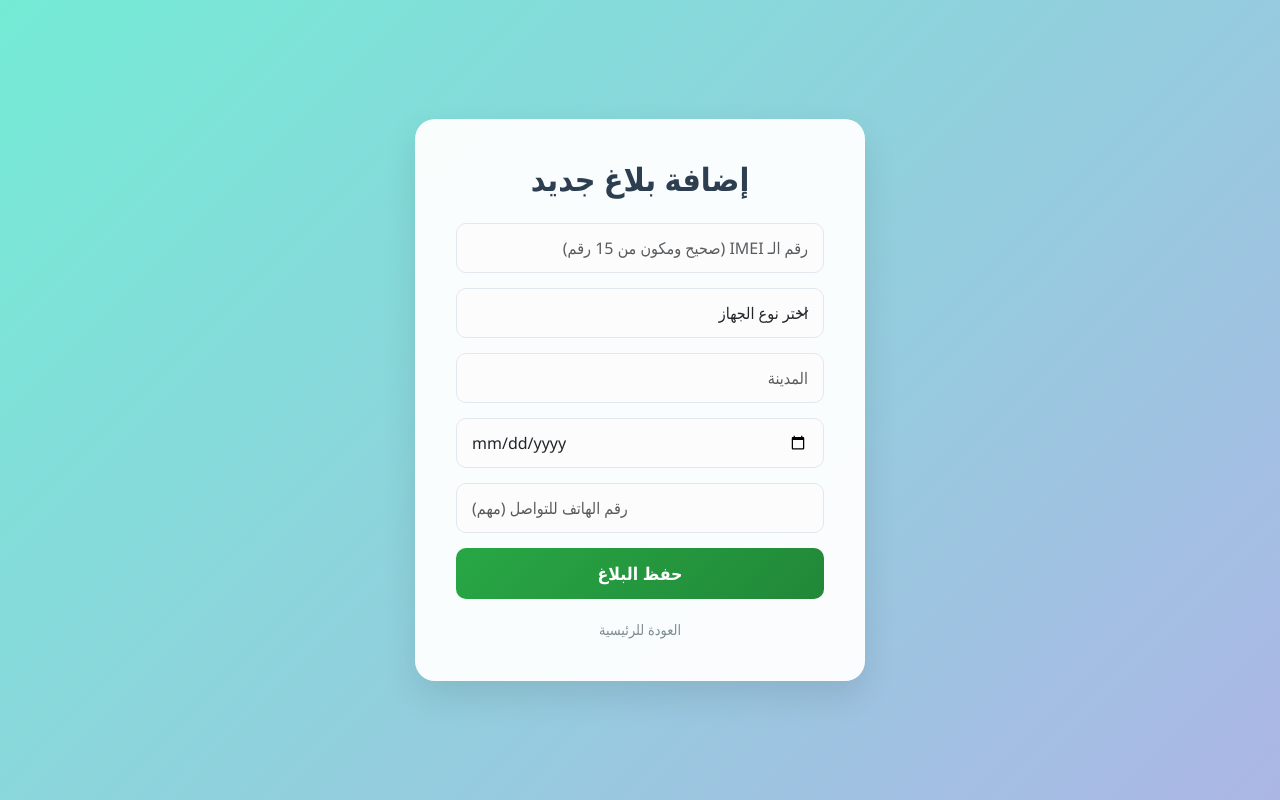
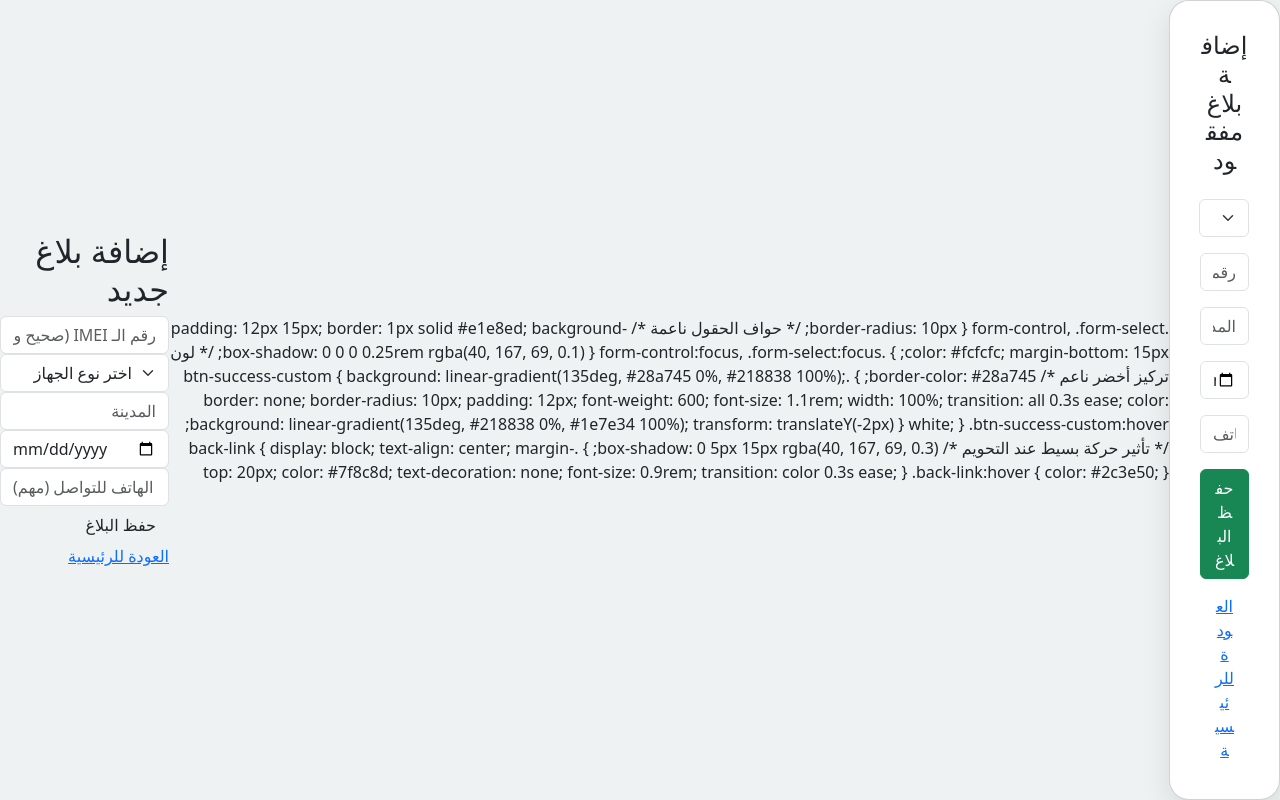
Before and after one commit to Ali202004/stolen-phones-project, a Flask app: page /add in a window 1280 px wide. Run offline with Flask 3, Linux system fonts and the light colour scheme.

Commit message:
Update add.html

```diff
--- a/templates/add.html
+++ b/templates/add.html
@@ -1,39 +1,27 @@
 <!DOCTYPE html>
 <html lang="ar" dir="rtl">
 <head>
-    <meta charset="UTF-8">
-    <meta name="viewport" content="width=device-width, initial-scale=1.0">
     <link href="https://cdn.jsdelivr.net/npm/bootstrap@5.3.0/dist/css/bootstrap.min.css" rel="stylesheet">
     <style>
-        body {
-            /* خلفية متدرجة عصرية (Gradient) جذابة وأنيقة */
-            background: linear-gradient(135deg, #74ebd5 0%, #acb6e5 100%);
-            height: 100vh;
-            display: flex;
-            align-items: center;
-            justify-content: center;
-            font-family: 'Segoe UI', Tahoma, Geneva, Verdana, sans-serif;
-            margin: 0;
-        }
-
-        .report-card {
-            background: rgba(255, 255, 255, 0.95); /* خلفية بيضاء شفافة قليلاً */
-            border-radius: 20px; /* حواف ناعمة جداً */
-            padding: 40px;
-            box-shadow: 0 15px 35px rgba(0,0,0,0.1); /* ظل ناعم لإعطاء عمق */
-            width: 100%;
-            max-width: 450px; /* عرض محدد ليبقى أنيقاً */
-            border: 1px solid rgba(255,255,255,0.2);
-            backdrop-filter: blur(5px); /* تأثير ضبابي للخلفية (Glassmorphism light) */
-        }
-
-        h2 {
-            color: #2c3e50;
-            font-weight: 700;
-            margin-bottom: 25px;
-            text-align: center;
-        }
-
+        body { background: #eef2f3; display: flex; align-items: center; justify-content: center; height: 100vh; }
+        .card { width: 400px; padding: 30px; border-radius: 20px; box-shadow: 0 10px 30px rgba(0,0,0,0.1); }
+    </style>
+</head>
+<body>
+    <div class="card">
+        <h4 class="text-center mb-4">إضافة بلاغ مفقود</h4>
+        <form action="/add" method="POST">
+            <select name="brand" class="form-select mb-3"><option>سامسونج</option><option>فيفو</option><option>LT</option></select>
+            <input type="text" name="imei" class="form-control mb-3" placeholder="رقم الـ IMEI" required>
+            <input type="text" name="city" class="form-control mb-3" placeholder="المدينة" required>
+            <input type="date" name="date" class="form-control mb-3" required>
+            <input type="tel" name="phone" class="form-control mb-3" placeholder="رقم الهاتف" required>
+            <button class="btn btn-success w-100">حفظ البلاغ</button>
+        </form>
+        <a href="/" class="btn btn-link w-100 mt-2">العودة للرئيسية</a>
+    </div>
+</body>
+</html>
         .form-control, .form-select {
             border-radius: 10px; /* حواف الحقول ناعمة */
             padding: 12px 15px;
```
